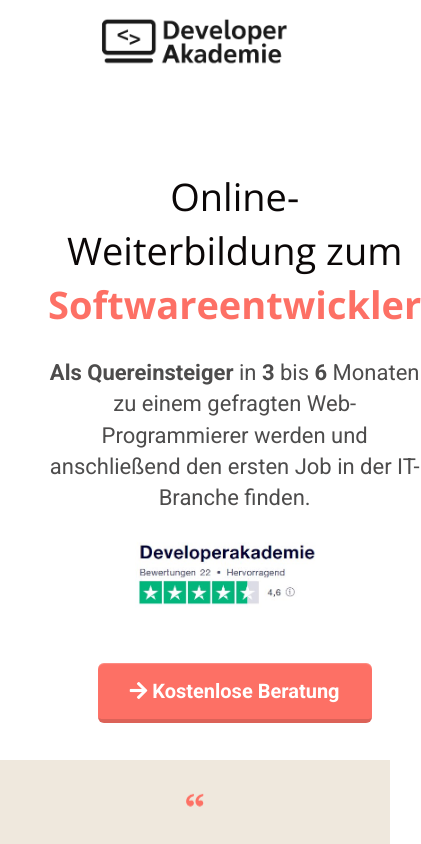
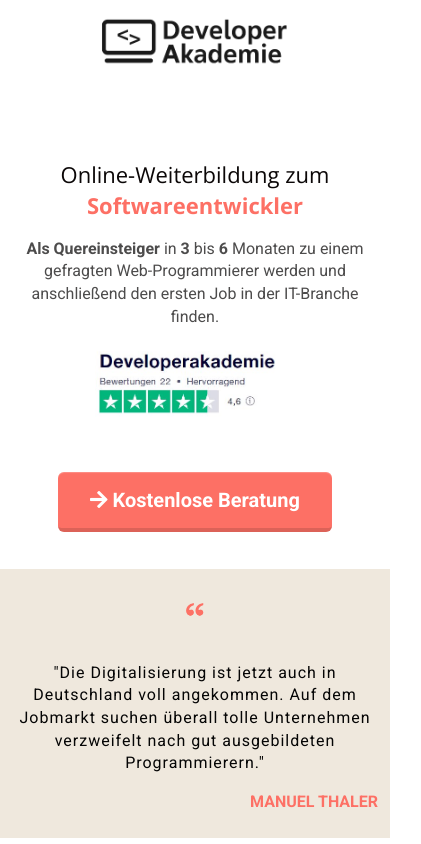
Before and after one commit to JunusErgin/weiterbildung.developerakademie.com, an Angular app: page / in a window 390 px wide. Shown: the top 844 px of the page, 421 px wide, since content can reach past the window. Built offline with nearby package versions, Linux system fonts and the light colour scheme; a web font is replaced by a local one.

Commit message:
media 450px

```diff
--- a/src/app/landing/landing.component.scss
+++ b/src/app/landing/landing.component.scss
@@ -201,9 +201,7 @@
         width: 60%;
     }
     font-size: 18px;
-    font-family: "Open Sans",
-    Helvetica,
-    sans-serif !important;
+    font-family: "Open Sans", Helvetica, sans-serif !important;
     .table-cell {
         text-align: center;
         // padding-left: 32px;
@@ -280,3 +278,18 @@ h3 {
         font-size: 20px;
     }
 }
+
+@media (max-width: 450px) {
+    .container {
+        padding-left: 12px;
+        padding-right: 12px;
+
+        h1 {
+            font-size: 22px !important;
+        }
+
+        .font-size-large {
+            font-size: unset !important;
+        }
+    }
+}
--- a/src/index.html
+++ b/src/index.html
@@ -3,7 +3,7 @@
 
 <head>
 
-    <script>
+    <!-- <script>
         function iOS() {
             return [
                     'iPad Simulator',
@@ -22,7 +22,7 @@
         if (iOS()) {
             window.location.href = 'https://developerakademie.com';
         }
-    </script>
+    </script> -->
 
 
     <meta charset="utf-8">
```
